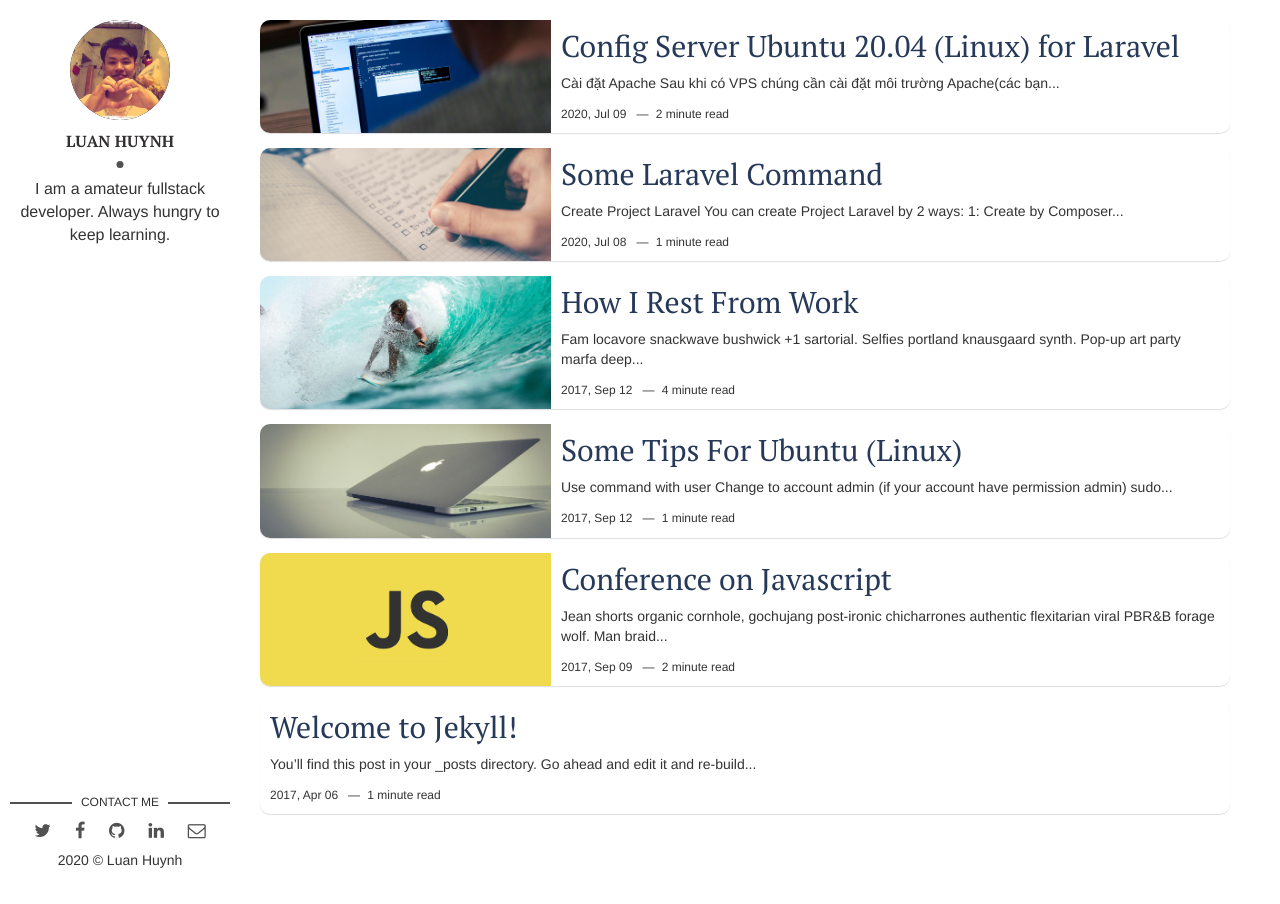
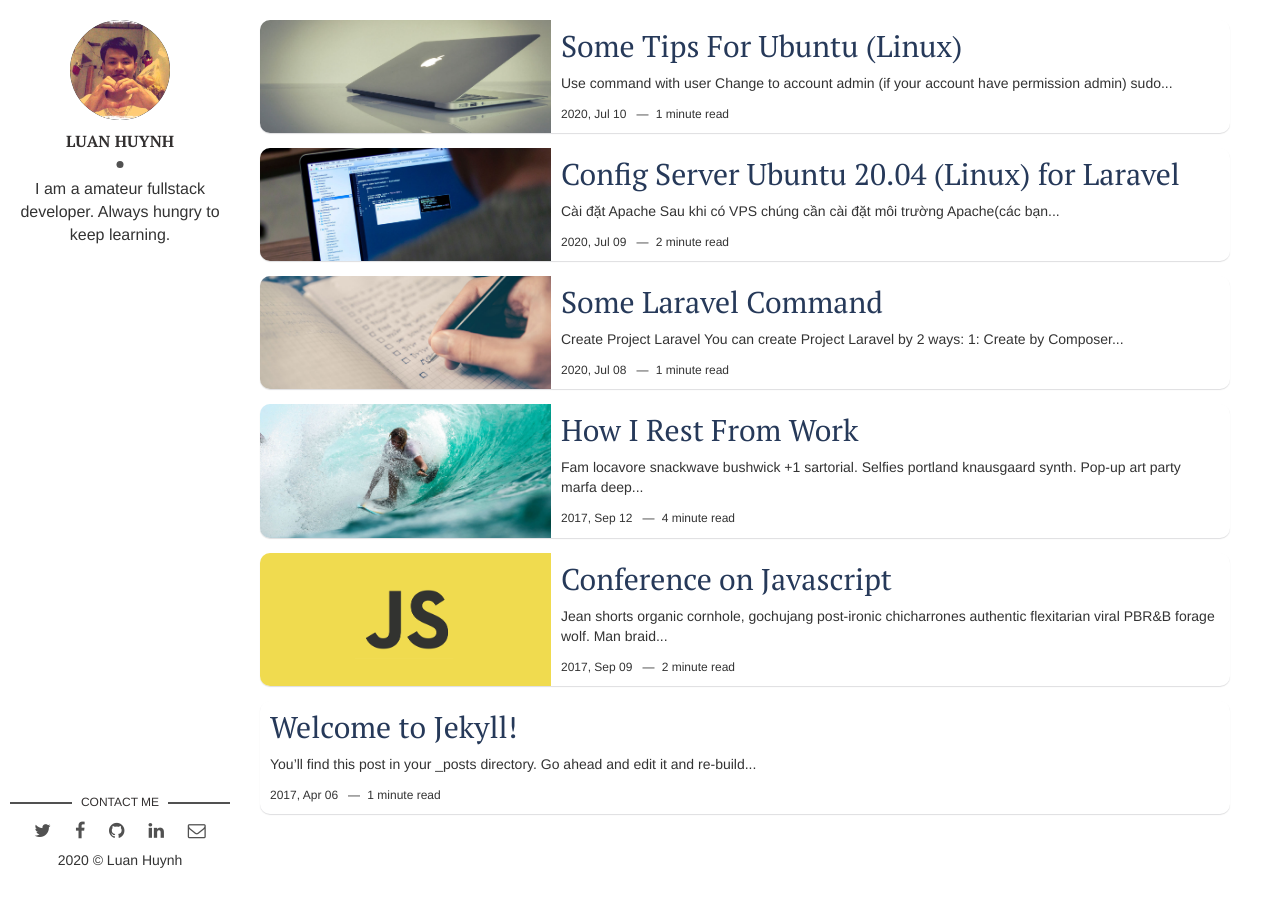
Before and after one commit to minhluan2292/blog, a Jekyll site: the page built from index.html, in a window 1280 px wide. Built offline with Jekyll 4.4.1, drawn with Linux system fonts in a browser that asks for light colours; the list of posts is cut into pages by our own code.

Commit message:
Update 2020-07-10-some-tips-for-ubuntu-linux.markdown

```diff
--- a/_posts/2020-07-10-some-tips-for-ubuntu-linux.markdown
+++ b/_posts/2020-07-10-some-tips-for-ubuntu-linux.markdown
@@ -1,7 +1,7 @@
 ---
 layout: post
 title: Some Tips For Ubuntu (Linux)
-date: 2017-09-12 08:54:00 +0700
+date: 2020-07-10 08:54:00 +0700
 description: You’ll find this post in your `_posts` directory. Go ahead and edit it and re-build the site to see your changes. # Add post description (optional)
 img: workflow.jpg # Add image post (optional)
 fig-caption: # Add figcaption (optional)
```
